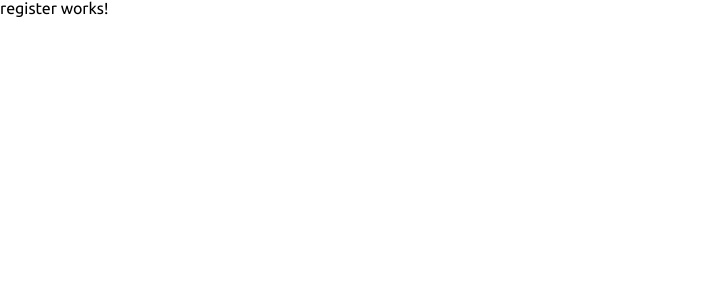
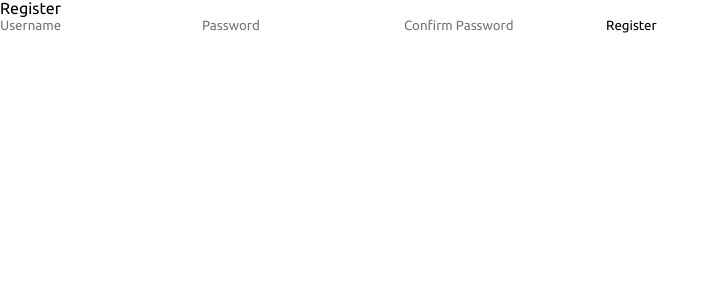
Before and after one commit to AltynbekMaksat/QonaqUi, an Angular app in the folder qonaqui-project/: page /auth/register in a window 1280 px wide. Shown: the top 300 px of the page, without its empty margins (0-719 px from the left). Built offline with nearby package versions, Linux system fonts and the light colour scheme.

Commit message:
Applied demo version of auth/register

```diff
--- a/qonaqui-project/src/app/components/auth/register/register.component.html
+++ b/qonaqui-project/src/app/components/auth/register/register.component.html
@@ -1 +1,27 @@
-<p>register works!</p>
+<div class="register-form">
+  <h2>Register</h2>
+  <form (ngSubmit)="register()">
+    <input
+      type="text"
+      placeholder="Username"
+      [(ngModel)]="username"
+      name="username"
+      required
+    />
+    <input
+      type="password"
+      placeholder="Password"
+      [(ngModel)]="password"
+      name="password"
+      required
+    />
+    <input
+      type="password"
+      placeholder="Confirm Password"
+      [(ngModel)]="confirmPassword"
+      name="confirmPassword"
+      required
+    />
+    <button type="submit">Register</button>
+  </form>
+</div>
--- a/qonaqui-project/src/app/components/auth/register/register.component.ts
+++ b/qonaqui-project/src/app/components/auth/register/register.component.ts
@@ -1,10 +1,34 @@
-import { Component } from '@angular/core';
+import { Component } from "@angular/core";
+import { Router } from "@angular/router";
+import { AuthService } from "src/app/services/auth.service";
 
 @Component({
-  selector: 'app-register',
-  templateUrl: './register.component.html',
-  styleUrls: ['./register.component.scss']
+  selector: "app-register",
+  templateUrl: "./register.component.html",
+  styleUrls: ["./register.component.scss"],
 })
 export class RegisterComponent {
+  username: string = "";
+  password: string = "";
+  confirmPassword: string = "";
 
+  constructor(private authService: AuthService, private router: Router) {}
+
+  register() {
+    if (this.password !== this.confirmPassword) {
+      console.error("Passwords do not match");
+      return;
+    }
+
+    this.authService.register(this.username, this.password).subscribe({
+      next: () => {
+        console.log("Registered successfully");
+        this.router.navigate(["/"]);
+      },
+      error: (err: any) => {
+        console.error("Registration failed", err);
+        alert(JSON.stringify(err.error));
+      }, // Обработка ошибки
+    });
+  }
 }
--- a/qonaqui-project/src/app/services/auth.service.ts
+++ b/qonaqui-project/src/app/services/auth.service.ts
@@ -19,7 +19,7 @@ export class AuthService {
         tap((res: any) => {
           localStorage.setItem("token", res.auth_token);
           localStorage.setItem("username", username); // <--- сохраняем username
-          this.router.navigate(["/"]);
+          //this.router.navigate(["/"]);
         })
       );
   }
@@ -34,6 +34,19 @@ export class AuthService {
     const token = localStorage.getItem("token");
     const headers = new HttpHeaders().set("Authorization", `Token ${token}`);
     return this.http.get(`${this.apiUrl}/booking/user/`, { headers });
+  }
+
+  // Регистрация нового пользователя
+  register(username: string, password: string): Observable<any> {
+    const body = {
+      username,
+      password,
+      re_password: password, // если используется Djoser с подтверждением пароля
+    };
+
+    return this.http.post(`${this.apiUrl}/auth/users/`, body).pipe(
+      switchMap(() => this.login(username, password)) // После регистрации — логиним
+    );
   }
 
   // user: IUser | null = null;
```
Also changed, not shown: 2 other files (tests, documents, lock files or other folders).
